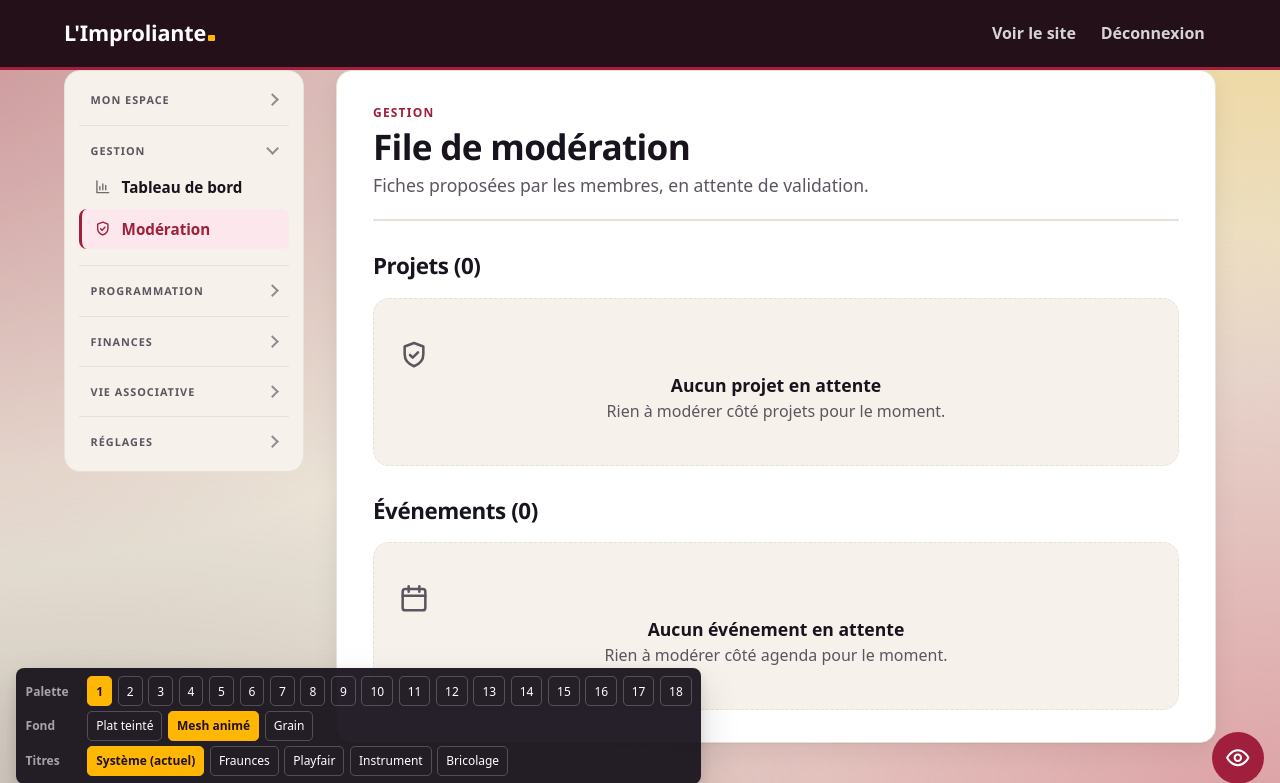
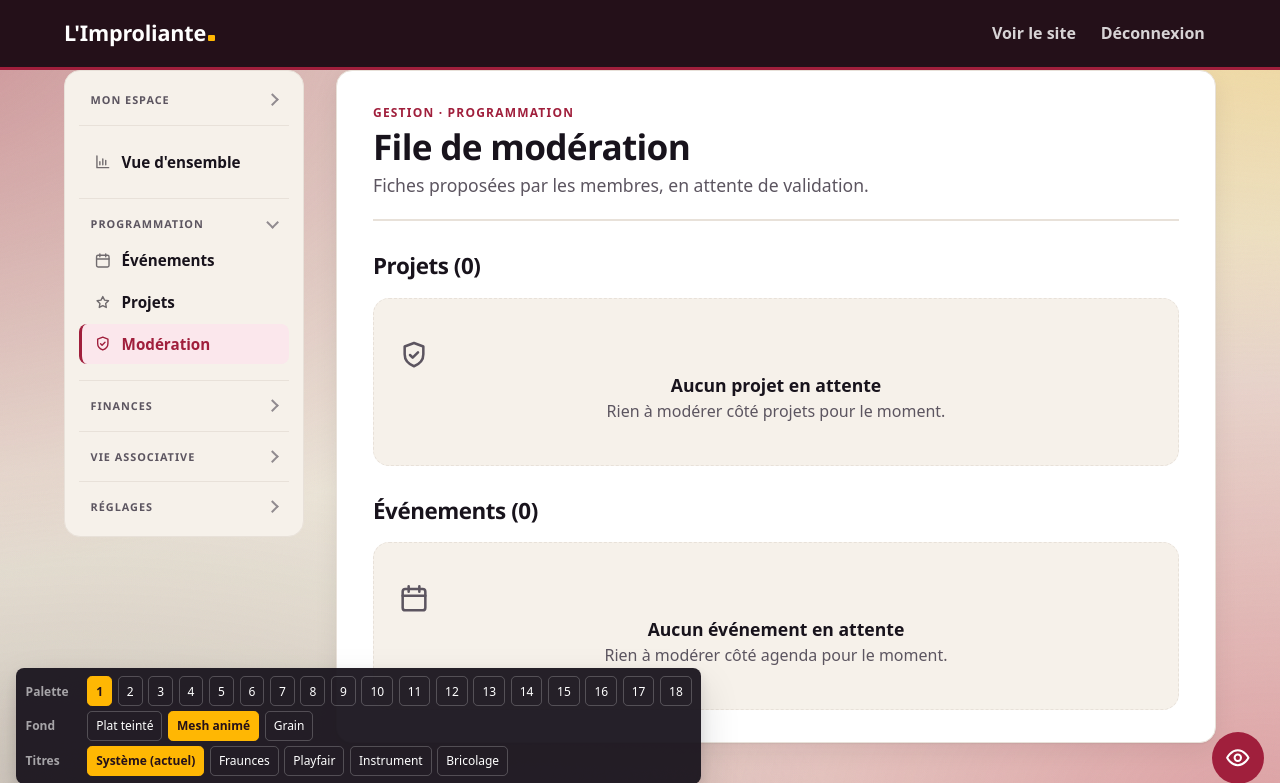
Before and after one commit to Hsbtqemy/Improliante, a Django app: page /bureau/moderation/ in a window 1280 px wide. Shown: the top 783 px of the page. Run offline with Django 5.2, Linux system fonts and the light colour scheme; the visitor is signed in with stand-in values (Sample User, id 1); data comes from the database, SQL or seed files in the repository; data that the repository does not hold is empty; parts of the project's set-up code (start-up, migrations or seed data) failed here and were passed over.

Commit message:
refactor(gestion): le rail perd son groupe « Gestion », qui portait le nom de l'espace
Le rail comptait six groupes, dont un nommé « Gestion » — c'est-à-dire le nom de
l'espace tout entier, posé à côté de cinq groupes qui en étaient de vrais
sous-ensembles. Il contenait deux entrées sans rapport l'une avec l'autre : le
tableau de bord, qui est la racine, et la modération, qui statue sur des
événements et des projets.

Le groupe est dissous. La modération rejoint « Programmation », dont elle traite
la matière. Le tableau de bord sort des groupes : il est la racine de l'espace,
pas un de ses domaines. Il s'appelle désormais « Vue d'ensemble » — deux entrées
de rail portaient « Tableau de bord » et ne se distinguaient que par leur groupe,
lequel vient de disparaître.

navigation.js apprend à distinguer deux cas qui se ressemblaient : la page
repérée hors groupe (aucun groupe ne s'ouvre, le repère est déjà là) et la page
sans entrée du tout (formulaire profond — on déplie le premier groupe utile
plutôt que de laisser un rail muet).

Le test de position s'ouvre à l'entrée hors groupe sans se relâcher : il exige
désormais UNE marque dans tout le rail, au plus un groupe marqué, et nomme la
seule URL autorisée à n'en ouvrir aucun. Il découpe les `<details>` par paire
ouvrante/fermante et non plus sur « <details » : ce découpage-là faisait porter
au groupe précédent tout ce qui le suivait, et il rapportait « 1 groupe marqué »
sur un rail où aucun ne l'est — vérifié, il aurait été vert sans rien mesurer.

CSS : `.nav-espace__solo` est placée après `.nav-espace__liste`. À spécificité
égale (0,1,0) c'est l'ordre du document qui tranche, et le `margin: 0` de la
liste écrasait la marge du solo — le séparateur passait à travers l'entrée
courante.

Co-Authored-By: Claude Opus 5 (1M context) <noreply@anthropic.com>

```diff
--- a/front/static/css/site.css
+++ b/front/static/css/site.css
@@ -767,6 +767,16 @@ summary.nav-espace__titre::after {
   display: flex;
   flex-direction: column;
   gap: 0.1rem;
+}
+/* Entrée hors groupe (« Vue d'ensemble ») : même respiration et même séparateur
+   qu'un groupe, sans titre ni chevron — elle n'a rien à replier. Placée APRÈS
+   `.nav-espace__liste` : à spécificité égale (0,1,0), c'est l'ordre du document
+   qui tranche, et le `margin: 0` ci-dessus gagnait — le séparateur passait alors
+   à travers l'entrée courante. */
+.nav-espace__solo {
+  margin-bottom: 1rem;
+  padding-bottom: 1rem;
+  border-bottom: 1px solid var(--rail-sep);
 }
 .nav-espace__liste a {
   display: flex;
--- a/front/static/js/navigation.js
+++ b/front/static/js/navigation.js
@@ -70,9 +70,14 @@
         courant = details;
       }
     });
-    // Écran atteint sans entrée de rail correspondante (formulaire profond,
-    // fiche de détail) : ouvrir le premier groupe utile plutôt qu'un rail muet.
-    if (!courant) {
+    // Deux cas se ressemblent et n'appellent pas la même réponse :
+    //  - la page est repérée dans le rail mais HORS groupe (« Vue d'ensemble »,
+    //    racine de l'espace de gestion) : aucun groupe n'a à s'ouvrir, le repère
+    //    de position est déjà là ;
+    //  - la page n'a aucune entrée de rail (formulaire profond, fiche de détail) :
+    //    on déplie le premier groupe utile plutôt que de laisser un rail muet.
+    var repereeAilleurs = document.querySelector('#nav-espace [aria-current="page"]');
+    if (!courant && !repereeAilleurs) {
       courant = document.querySelector(
         "#nav-espace details.nav-espace__groupe:not(.nav-espace__groupe--site)"
       );
--- a/front/templates/_nav_espace.html
+++ b/front/templates/_nav_espace.html
@@ -1,10 +1,14 @@
 {% comment %}
 Navigation de l'espace connecté (membre + bureau).
-- Desktop : rail latéral, tous les groupes dépliés (les <details open> sont
-  forcés ouverts et non repliables par CSS/JS).
-- Mobile : ce même bloc sert de tiroir unique, ouvert par le burger de l'en-tête
-  (base.html). Chaque groupe est un <details> repliable ; navigation.js ne laisse
-  ouvert que le groupe de la page courante. Le groupe « Le site » (liens publics)
+- Chaque groupe est un <details> repliable. navigation.js ne laisse ouvert que le
+  groupe de la page courante — en desktop comme en mobile : le rail comptait sinon
+  dix-neuf entrées dépliées en permanence pour un membre du bureau.
+- Une entrée peut vivre HORS groupe (« Vue d'ensemble ») : la page est alors
+  repérée dans le rail sans qu'aucun groupe s'ouvre. navigation.js distingue ce
+  cas de l'écran sans entrée du tout (formulaire profond), où il déplie le premier
+  groupe utile.
+- Desktop : rail latéral. Mobile : ce même bloc sert de tiroir unique, ouvert par
+  le burger de l'en-tête (base.html). Le groupe « Le site » (liens publics)
   n'apparaît qu'en mobile, où l'en-tête public est masqué.
 Attendu dans le contexte : `est_bureau` (context processor backoffice).
 {% endcomment %}
@@ -41,19 +45,25 @@ Attendu dans le contexte : `est_bureau` (context processor backoffice).
   </details>
 
   {% if est_bureau %}
-    <details class="nav-espace__groupe" open>
-      <summary class="nav-espace__titre">Gestion</summary>
-      <ul class="nav-espace__liste">
-        <li><a href="{% url 'backoffice:tableau_de_bord' %}" {% if vn == 'backoffice:tableau_de_bord' %}aria-current="page"{% endif %}><svg class="ico" aria-hidden="true"><use href="#ico-graphique"></use></svg><span>Tableau de bord</span></a></li>
-        <li><a href="{% url 'backoffice:file_moderation' %}" {% if vn == 'backoffice:file_moderation' %}aria-current="page"{% endif %}><svg class="ico" aria-hidden="true"><use href="#ico-bouclier"></use></svg><span>Modération</span></a></li>
-      </ul>
-    </details>
+    {% comment %}
+      « Vue d'ensemble » vit HORS groupe, exprès : c'est la racine de l'espace de
+      gestion, pas un de ses domaines. Elle formait avant, avec « Modération », un
+      groupe « Gestion » — c'est-à-dire un groupe portant le nom de l'espace tout
+      entier, à côté de cinq groupes qui en étaient de vrais sous-ensembles. La
+      modération, elle, statue sur des événements et des projets : sa place est dans
+      « Programmation ».
+      navigation.js sait qu'une page repérée ici n'ouvre aucun groupe.
+    {% endcomment %}
+    <ul class="nav-espace__liste nav-espace__solo">
+      <li><a href="{% url 'backoffice:tableau_de_bord' %}" {% if vn == 'backoffice:tableau_de_bord' %}aria-current="page"{% endif %}><svg class="ico" aria-hidden="true"><use href="#ico-graphique"></use></svg><span>Vue d'ensemble</span></a></li>
+    </ul>
 
     <details class="nav-espace__groupe" open>
       <summary class="nav-espace__titre">Programmation</summary>
       <ul class="nav-espace__liste">
         <li><a href="{% url 'backoffice:liste_evenements' %}" {% if vn == 'backoffice:liste_evenements' or vn == 'backoffice:creer_evenement' or vn == 'backoffice:editer_evenement' %}aria-current="page"{% endif %}><svg class="ico" aria-hidden="true"><use href="#ico-calendrier"></use></svg><span>Événements</span></a></li>
         <li><a href="{% url 'backoffice:liste_projets' %}" {% if vn == 'backoffice:liste_projets' or vn == 'backoffice:creer_projet' or vn == 'backoffice:editer_projet' %}aria-current="page"{% endif %}><svg class="ico" aria-hidden="true"><use href="#ico-etoile"></use></svg><span>Projets</span></a></li>
+        <li><a href="{% url 'backoffice:file_moderation' %}" {% if vn == 'backoffice:file_moderation' %}aria-current="page"{% endif %}><svg class="ico" aria-hidden="true"><use href="#ico-bouclier"></use></svg><span>Modération</span></a></li>
       </ul>
     </details>
 
--- a/front/templates/backoffice/file_moderation.html
+++ b/front/templates/backoffice/file_moderation.html
@@ -4,7 +4,7 @@
 
 {% block contenu %}
   <header class="page-tete">
-    <span class="page-tete__eyebrow">Gestion</span>
+    <span class="page-tete__eyebrow">Gestion · Programmation</span>
     <h1>File de modération</h1>
     <p class="page-tete__sous">Fiches proposées par les membres, en attente de validation.</p>
   </header>
```
Also changed, not shown: apps/backoffice/tests.py (+24 -6 lines), front/templates/backoffice/tableau_de_bord.html (+8 -3 lines).
